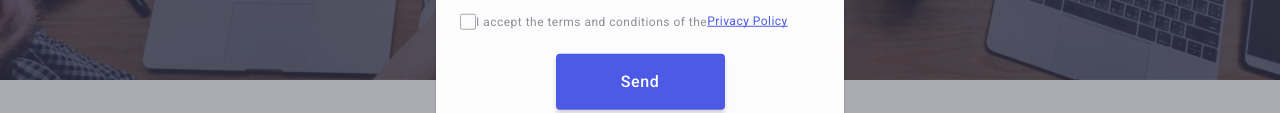
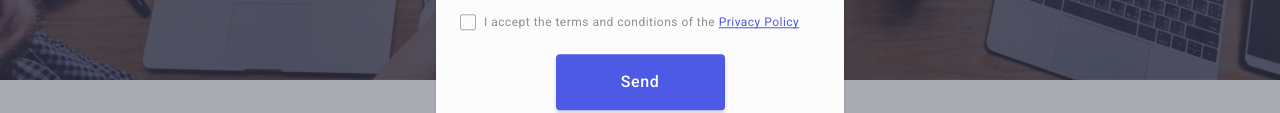
Before and after one commit to hamsteritta/goit-markup-hw-05, a plain HTML site: page index.html in a window 1280 px wide. Shown: the part 593-706 px from the top of the page. Drawn offline with nearby package versions, Linux system fonts and the light colour scheme.

Commit message:
markup-hw-05-11

```diff
--- a/css/styles.css
+++ b/css/styles.css
@@ -681,8 +681,6 @@ main {
   line-height: 1.17;
   letter-spacing: 0.04em;
   color: #8e8f99;
-  display: flex;
-  align-items: center;
 }
 .check-link {
   line-height: 1.33;
@@ -703,6 +701,7 @@ main {
   align-items: center;
   justify-content: center;
   fill: transparent;
+  margin-right: 8px;
 }
 .modal-check:checked + .check-text span {
   background-color: #404bbf;
```
